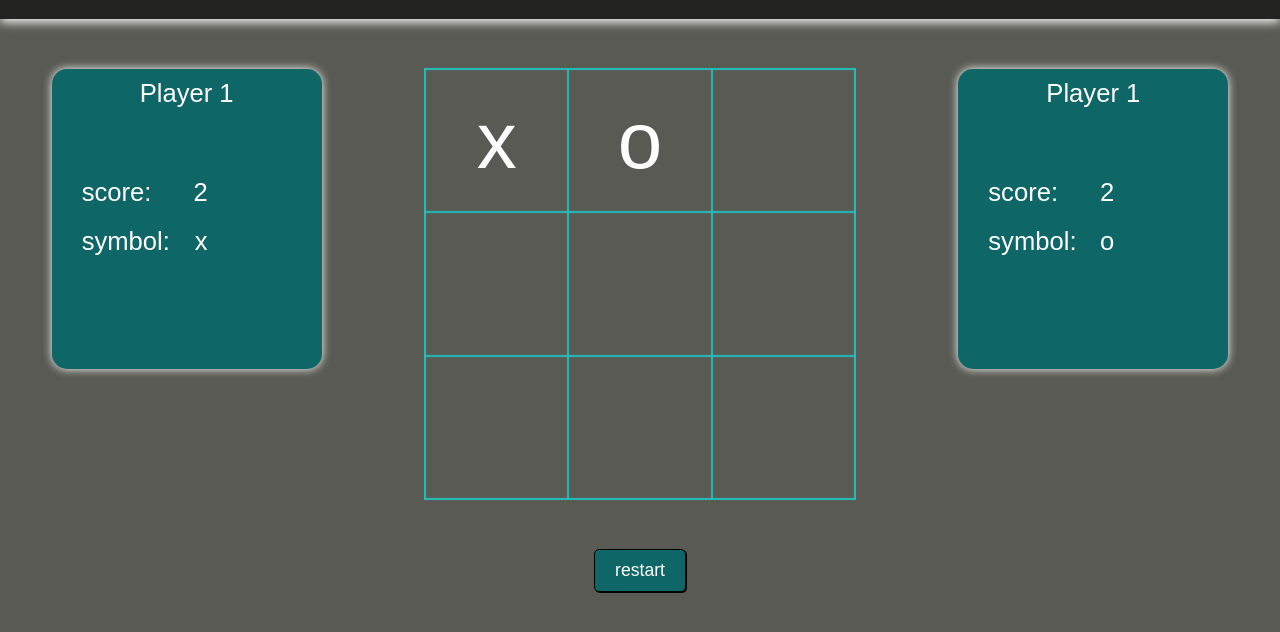
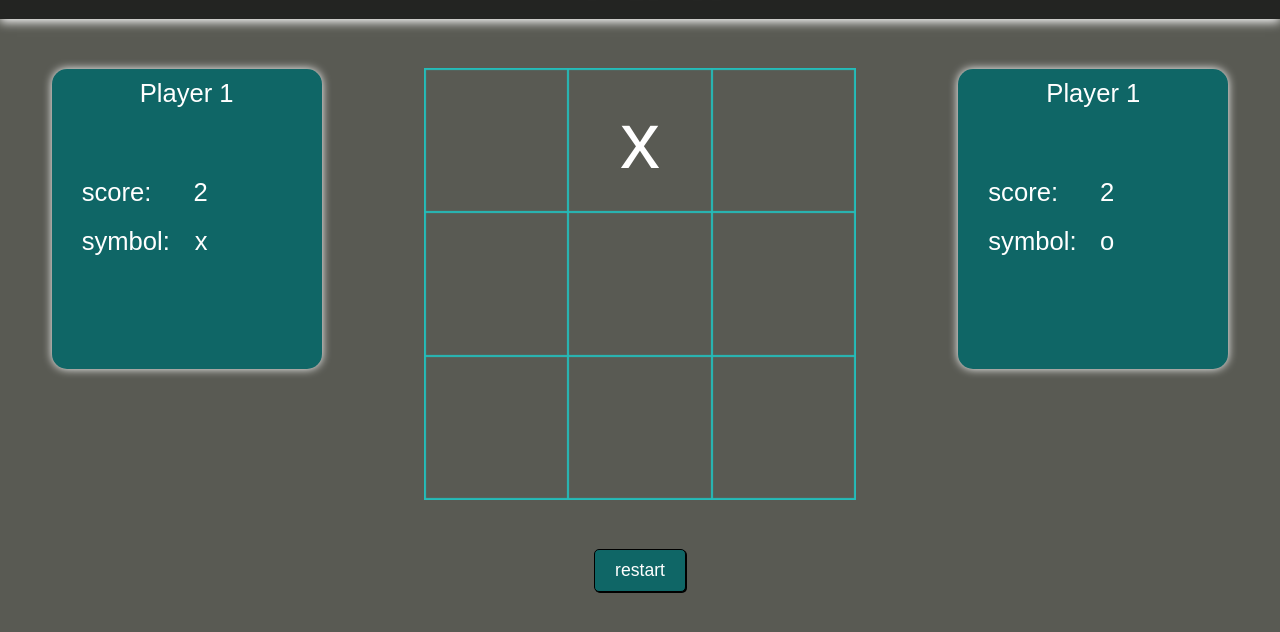
Before and after one commit to heno-s/odin-tic-tac-toe, a website: page index.html in a window 1280 px wide. Shown: the part 58-690 px from the top of the page. Drawn offline with Linux system fonts and the light colour scheme.

Commit message:
Place symbol on gameboard through js

```diff
--- a/index.html
+++ b/index.html
@@ -91,8 +91,8 @@
                     </div>
                 </div>
                 <div class="gameboard">
-                    <div class="tile" data-index="0">x</div>
-                    <div class="tile" data-index="1">o</div>
+                    <div class="tile" data-index="0"></div>
+                    <div class="tile" data-index="1"></div>
                     <div class="tile" data-index="2"></div>
                     <div class="tile" data-index="3"></div>
                     <div class="tile" data-index="4"></div>
--- a/main.js
+++ b/main.js
@@ -0,0 +1,41 @@
+const gameboard = (function () {
+    const gameboard = [];
+    for (let i = 0; i < 9; i++) {
+        gameboard[i] = null;
+    }
+    function placeSymbol(player, index) {
+        const symbol = player.getSymbol();
+        if (gameboard[index] !== null) {
+            return false;
+        }
+        gameboard[index] = symbol;
+        return true;
+    }
+
+    return { placeSymbol };
+})();
+
+const displayController = (function () {
+    const gameboard_DOM = document.querySelector(".gameboard");
+
+    function placeSymbol(player, index) {
+        console.log(gameboard);
+        if (!gameboard.placeSymbol(player, index)) {
+            return null;
+        }
+        const tile = gameboard_DOM.querySelector(
+            `[data-index="${index}"]`
+        );
+        tile.textContent = player.getSymbol();
+    }
+
+    return { placeSymbol };
+})();
+
+const player = {
+    getSymbol() {
+        return "x";
+    },
+};
+
+displayController.placeSymbol(player, 1);
```
